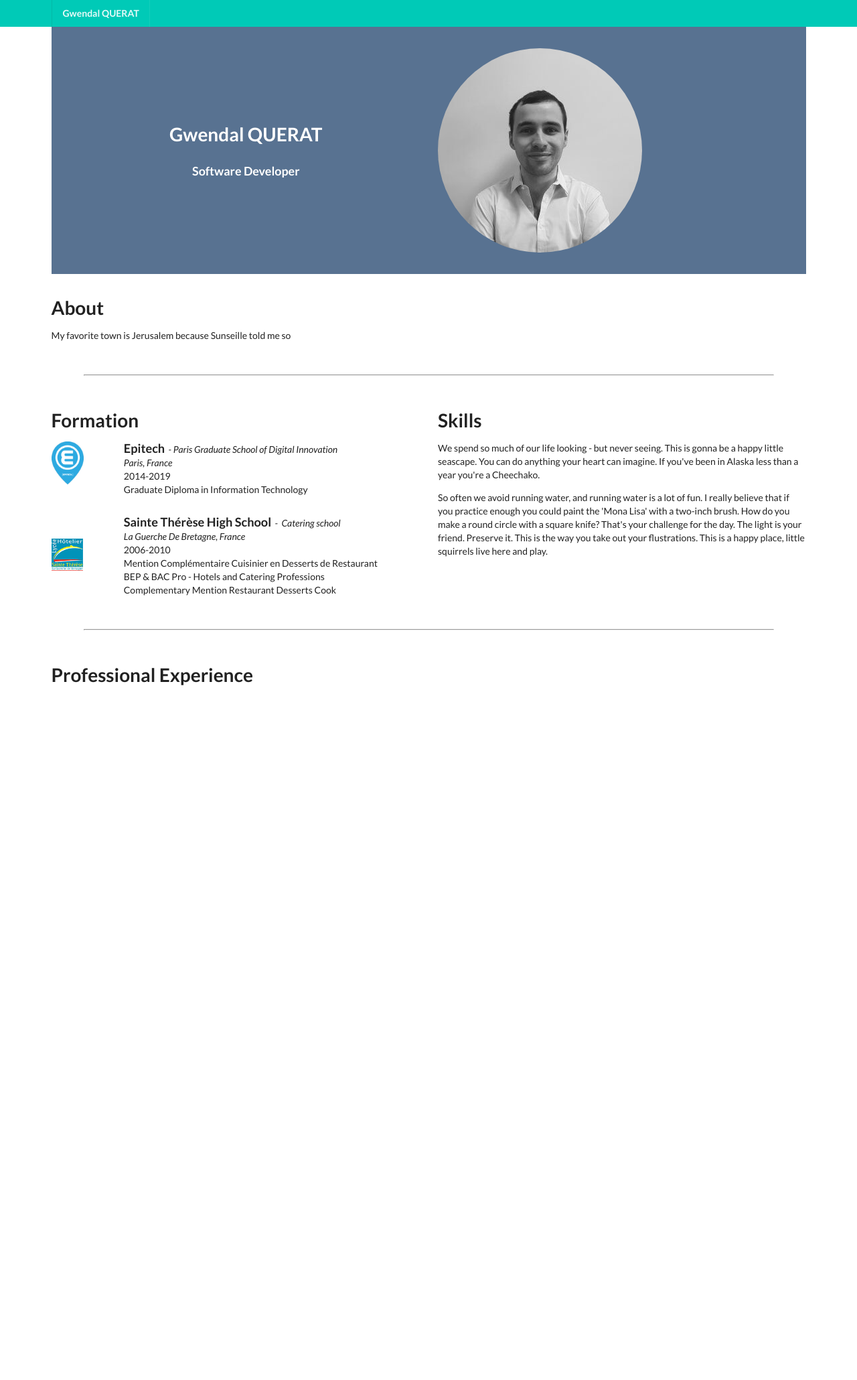
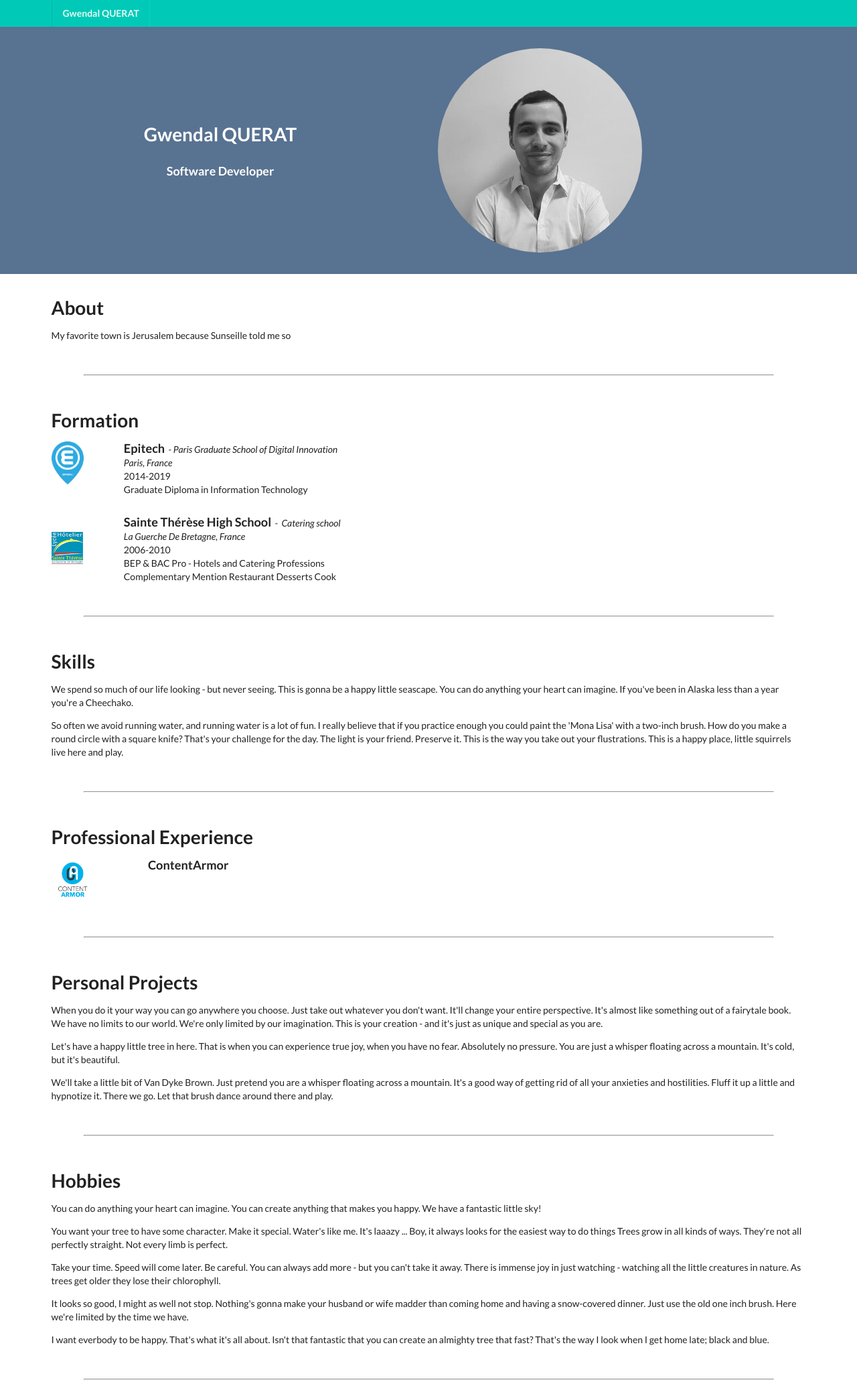
Before and after one commit to querat/gwendal.querat.pro, a PHP site: page / in a window 1280 px wide. Shown: the whole page at 67% size. Before the commit the page ends 1023 px from the top, so only its background shows below. Run offline with PHP 8.4, Linux system fonts and the light colour scheme.

Commit message:
more content

```diff
--- a/index.php
+++ b/index.php
@@ -79,17 +79,22 @@
                             <br/>
                             2006-2010
                             <br/>
-                            <span>Mention Complémentaire Cuisinier en Desserts de Restaurant</span>
-                            <br>
                             <span>BEP & BAC Pro - Hotels and Catering Professions</span>
                             <br>
                             <span>Complementary Mention Restaurant Desserts Cook</span>
+                            <br>
                         </div>
                     </div>
                 </div>
             </div>
         </div>
-        <div class="column">
+
+
+    </div>
+
+    <hr/>
+
+    <div class="ui container">
         <h1 class="header">Skills</h1>
         <p>We spend so much of our life looking - but never seeing. This is gonna be a happy little seascape. You
             can do
@@ -101,14 +106,82 @@
             take
             out your flustrations. This is a happy place, little squirrels live here and play.</p>
     </div>
-    </div>
 
-    <hr/>
+    <hr>
 
     <div class="ui container">
         <h1>Professional Experience</h1>
+        <div class="ui grid">
+            <div class="row">
+                <div class="column two wide">
+                    <img class="image" src="res/ca.png" alt="ContentArmor" height="64px"/>
+                </div>
+                <div class="column fourteen wide">
+                    <div class="cv-title">ContentArmor</div>
+                </div>
+            </div>
+        </div>
+    </div>
+
+    <div class="ui container">
+        <hr>
+        <h1 class="title">Personal Projects</h1>
+        <p>
+            When you do it your way you can go anywhere you choose. Just take out whatever you don't want. It'll change
+            your entire perspective. It's almost like something out of a fairytale book. We have no limits to our world.
+            We're only limited by our imagination. This is your creation - and it's just as unique and special as you
+            are.
+        </p>
+        <p>
+            Let's have a happy little tree in here. That is when you can experience true joy, when you have no fear.
+            Absolutely no pressure. You are just a whisper floating across a mountain. It's cold, but it's
+            beautiful.
+        </p>
+
+        <p>
+            We'll take a little bit of Van Dyke Brown. Just pretend you are a whisper floating across a mountain. It's a
+            good way of getting rid of all your anxieties and hostilities. Fluff it up a little and hypnotize it. There
+            we go. Let that brush dance around there and play.
+        </p>
+    </div>
+
+    <div class="ui container">
+        <hr>
+        <h1 class="title">Hobbies</h1>
+        <p>
+            You can do anything your heart can imagine. You can create anything that makes you happy. We have a fantastic
+            little sky!
+        </p>
+
+        <p>
+            You want your tree to have some character. Make it special. Water's like me. It's laaazy ... Boy, it always
+            looks for the easiest way to do things Trees grow in all kinds of ways. They're not all perfectly straight.
+            Not every limb is perfect.
+        </p>
+
+        <p>
+            Take your time. Speed will come later. Be careful. You can always add more - but you can't take it away.
+            There is immense joy in just watching - watching all the little creatures in nature. As trees get older they
+            lose their chlorophyll.
+        </p>
+
+        <p>
+            It looks so good, I might as well not stop. Nothing's gonna make your husband or wife madder than coming home
+            and having a snow-covered dinner. Just use the old one inch brush. Here we're limited by the time we
+            have.
+        </p>
+
+        <p>
+            I want everbody to be happy. That's what it's all about. Isn't that fantastic that you can create an almighty
+            tree that fast? That's the way I look when I get home late; black and blue.
+        </p>
 
     </div>
+
+    <div class="ui container">
+        <hr>
+    </div>
+
 </div>
 </body>
 </html>
--- a/style/cv.css
+++ b/style/cv.css
@@ -1,6 +1,6 @@
 header {
     margin-top:         40px;
-    width:              100vw;
+    width:              100vw !important;
     padding:            32px;
     margin-bottom:      32px;
 }
```
Also changed, not shown: res/ca.png (added). Lines whose indentation alone changed are shown as unchanged.
